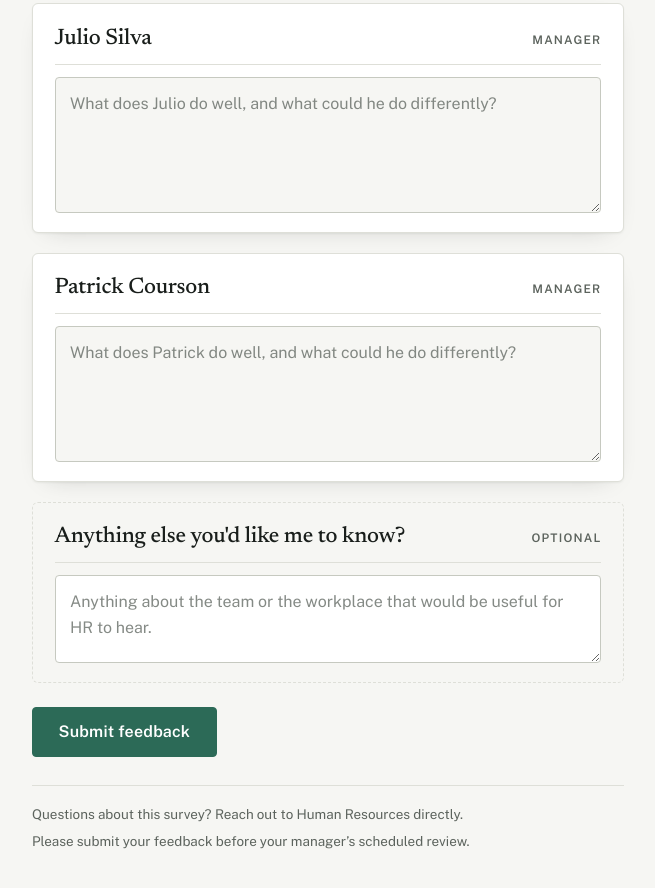
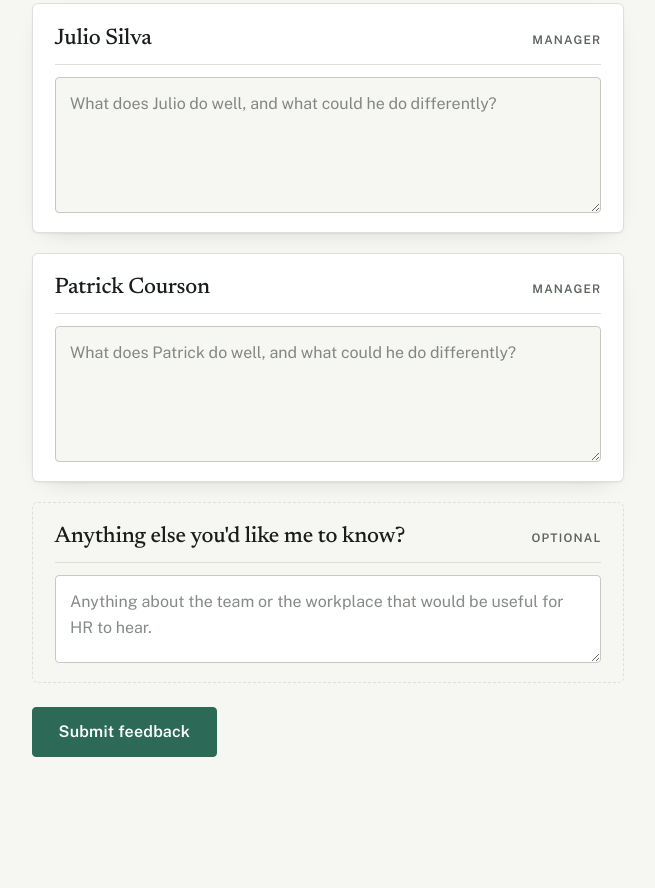
Before and after one commit to irghospitality/manager-reviews, a plain HTML site: page index.html in a window 1280 px wide. Shown: the part 491-1379 px from the top of the page, without its empty margins (312-967 px from the left). After the commit the page ends 1312 px from the top, so only its background shows below. Drawn offline with nearby package versions, Linux system fonts and the light colour scheme.

Commit message:
Add files via upload

```diff
--- a/index.html
+++ b/index.html
@@ -261,16 +261,6 @@
     color: var(--ink-soft);
   }
 
-  footer {
-    font-size: .84rem;
-    color: var(--ink-soft);
-    border-top: 1px solid var(--line);
-    padding-top: 1.1rem;
-  }
-
-  footer p { margin: 0 0 .35rem; }
-  footer p:last-child { margin-bottom: 0; }
-
   [hidden] { display: none !important; }
 
   @media (prefers-reduced-motion: reduce) {
@@ -341,11 +331,6 @@
     <h2>Thank you.</h2>
     <p>Your feedback has been received.</p>
   </div>
-
-  <footer>
-    <p>Questions about this survey? Reach out to Human Resources directly.</p>
-    <p>Please submit your feedback before your manager&rsquo;s scheduled review.</p>
-  </footer>
 
 </div>
 
```
Also changed, not shown: 1 other file.
